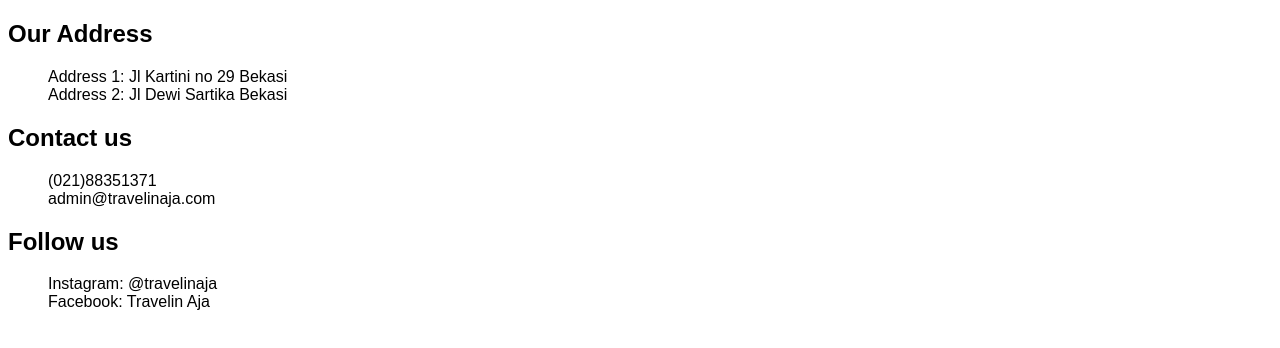
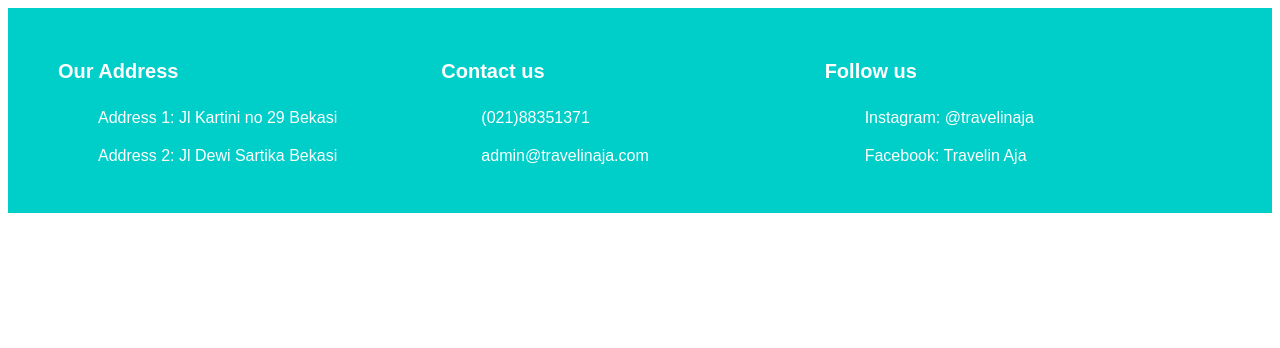
Before and after one commit to fellyth/footerprojecttim, a plain HTML site: page index.html in a window 1280 px wide. Drawn offline with Linux system fonts and the light colour scheme.

Commit message:
Update stylesheet.css

```diff
--- a/stylesheet.css
+++ b/stylesheet.css
@@ -4,20 +4,25 @@
 body {
  font-family: sans-serif;
 }
-.footer {
+footer {
 	background-color: #00cec9;
 	color: #fff;
 	height: 125px;
 	padding: 40px;
+	overflow: hidden;
 }
-.footer-logo {
-	float: left;
-	font-size: 40px;
+.col {
+	width: 32%;
+	display: inline-block;
+	padding: 1% 0;
 }
-.footer-list {
-	float: right;
+.col h2 {
+	font-size: 20px;
+	font-family: sans-serif;
+	font-weight: bold;
+	margin: 0 10px;
 }
-.footer-list li {
-	padding-bottom: 20px;
-	cursor: pointer;
+.col li {
+	margin: 0px;
+	padding: 10px;
 }
```
